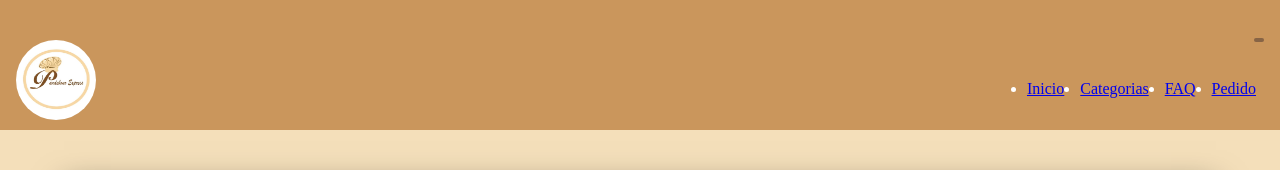
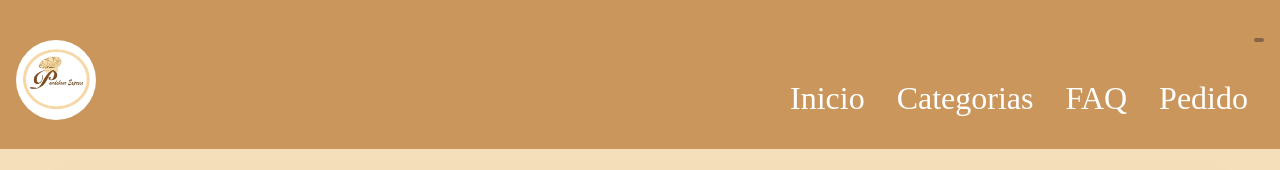
Before and after one commit to JhonattanSSG01/Pandebonos_Express, a React (Create React App) app: page /home in a window 1280 px wide. Shown: the top 170 px of the page. Built offline with nearby package versions, Linux system fonts and the light colour scheme; a web font is replaced by a local one.

Commit message:
Arreglando los estilos del menu en desktop

```diff
--- a/src/components/Header/Header.jsx
+++ b/src/components/Header/Header.jsx
@@ -35,12 +35,12 @@ const Header = () => {
             </Link>
           </li>
           <li className="Cabecera-li">
-            <Link to="/Questions" className="href">
+            <Link to="/questions" className="href">
               FAQ
             </Link>
           </li>
           <li className="Cabecera-li">
-            <Link to="/Delivery" className="href">
+            <Link to="/delivery" className="href">
               Pedido
             </Link>
           </li>
--- a/src/components/Home/home.css
+++ b/src/components/Home/home.css
@@ -1,7 +1,7 @@
 /* Misión de la empresa */
 .legendWelcome{
   width: 90%;
-  margin: 3.5rem auto;
+  margin: 3.5rem auto 1rem auto;
 }
 
 .legendWelcome img {
--- a/src/components/Nav_Icon/navIcon.css
+++ b/src/components/Nav_Icon/navIcon.css
@@ -23,8 +23,14 @@
   align-items: center;
 }
 .Cabecera-li {
-  margin: 0 0.5em;
+  margin: 0 1rem;
+  list-style: none;
 }
+.Cabecera-li > .href {
+    text-decoration: none;
+    font-size: 2rem;
+    color: var(--colorGlobal);
+  }
 @media screen and (max-width: 480px) {
   .Cabecera-button {
     display: flex;
@@ -46,7 +52,7 @@
     transition: all 0.5s ease;
   }
   .Cabecera-nav.isActive {
-    height: 100vh;
+    height: 92vh;
     opacity: 1;
   }
   .Cabecera-ul {
@@ -60,7 +66,7 @@
   }
   .Cabecera-li > .href {
     text-decoration: none;
-    font-size: 2.5rem;
+    font-size: 2rem;
     color: var(--colorGlobal);
   }
 }
```
Also changed, not shown: src/components/Nav_Icon/NavIcon.jsx (deleted, +0 -51 lines), src/index.js (+13 -3 lines).
